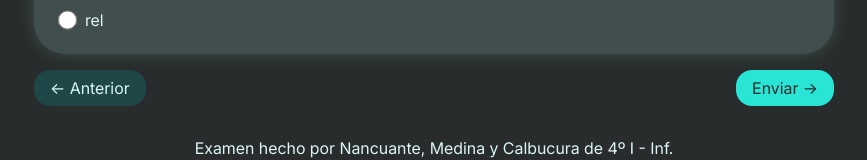
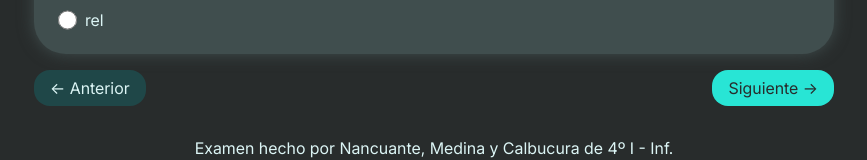
Before and after one commit to Nancuante-Juan/Multimedia-TP6, a plain HTML site: page index.html in a window 1280 px wide. Shown: the part 2097-2257 px from the top of the page, without its empty margins (206-1073 px from the left). Drawn offline with Linux system fonts and the light colour scheme.

Commit message:
Update index.html

```diff
--- a/index.html
+++ b/index.html
@@ -129,7 +129,7 @@
 
         <div style="display: flex; justify-content: space-between;">
             <a href="#" class="obj boton">← Anterior</a>
-            <button type="submit" class="obj boton principal">Enviar →</button>
+            <button type="submit" class="obj boton principal">Siguiente →</button>
         </div>
 
         <p style="text-align: center;">Examen hecho por Nancuante, Medina y Calbucura de 4º I - Inf.</p>
```
